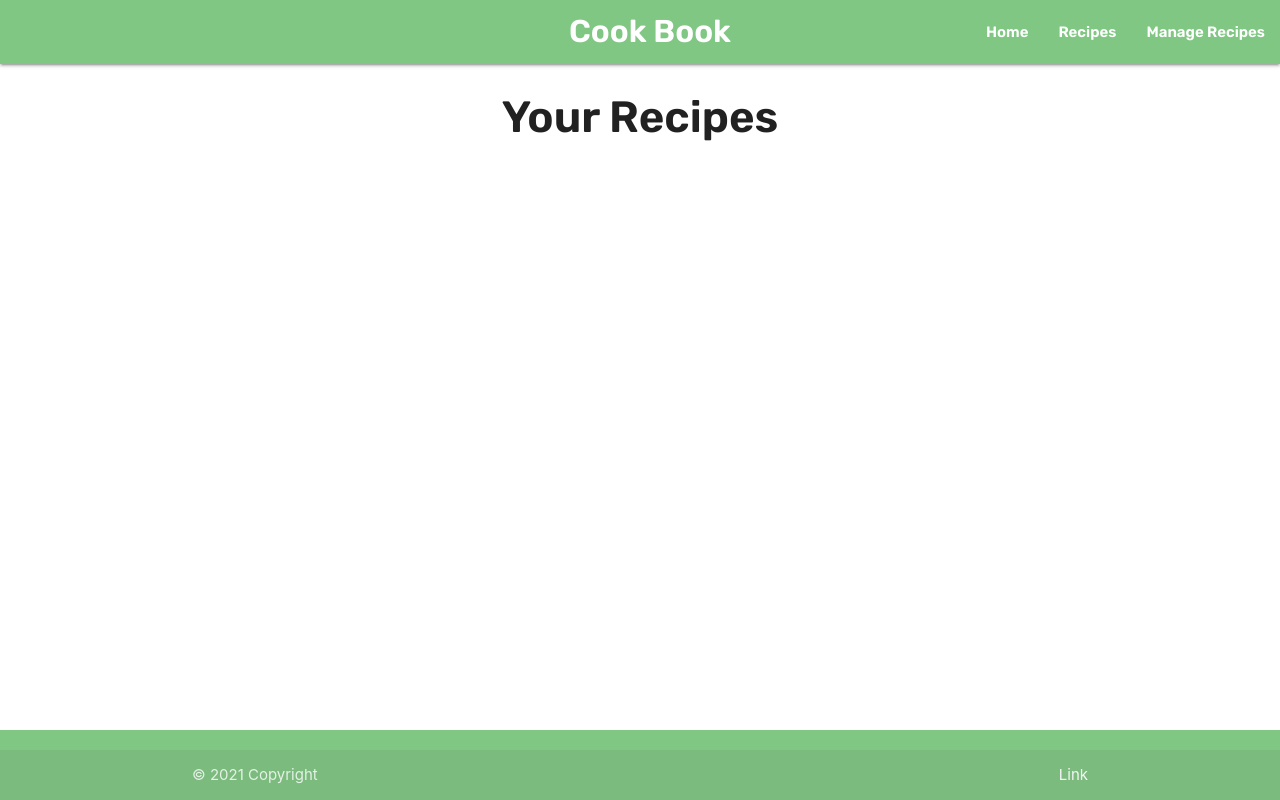
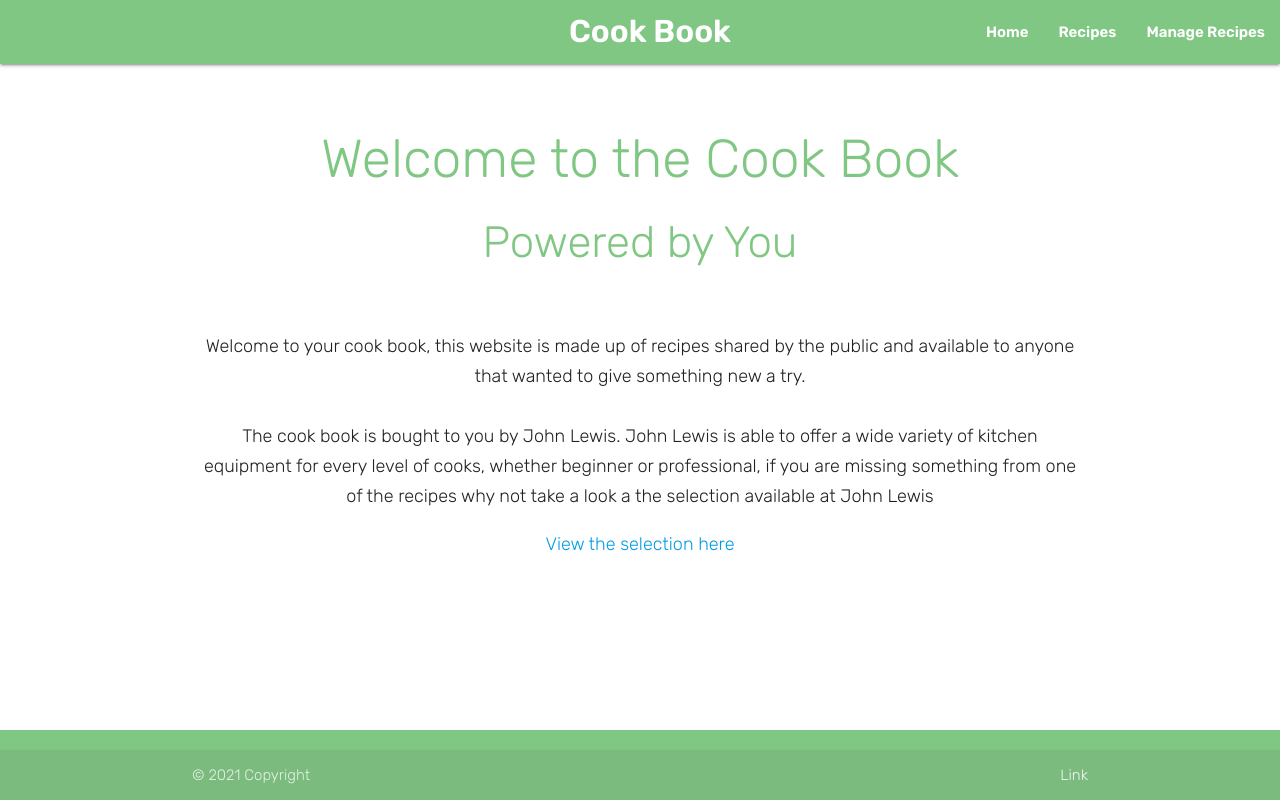
Before and after one commit to Code-Institute-Submissions/Code-Institute-Submissions-SuperGibbon-MS3, a Flask app: page / in a window 1280 px wide. Run offline with Flask 2, Linux system fonts and the light colour scheme; data that the repository does not hold is empty; some libraries are stand-ins or nearby versions.

Commit message:
Add home.html, links added to navbar, style added

```diff
--- a/app.py
+++ b/app.py
@@ -18,6 +18,10 @@ mongo = PyMongo(app)
 
 
 @app.route("/")
+def go_home():
+    return render_template("home.html")
+
+
 @app.route("/get_recipes")
 def get_recipes():
     recipes = mongo.db.recipes.find()
--- a/static/css/style.css
+++ b/static/css/style.css
@@ -1,6 +1,14 @@
+body {
+    font-family: 'Rubik', sans-serif;
+}
+
 .title-font {
-    font-family: 'Rubik', sans-serif;
     font-weight: 600;
+}
+
+.par-text {
+    line-height: 30px;
+    font-size: 120%;
 }
 
 .brand-logo {
@@ -11,6 +19,14 @@
     max-width: 80%;
 }
 
+.home-title {
+    margin-top: 30px;
+}
+
+.home-info {
+    margin-top: 30px;
+}
+
 footer {
     position: fixed;
     bottom: 0;
--- a/templates/base.html
+++ b/templates/base.html
@@ -18,19 +18,19 @@
     <header>
         <nav class="nav-extended">
             <div class="nav-wrapper green lighten-2 title-font">
-                <a href="{{ url_for('get_recipes') }}" class="brand-logo center">Cook Book</a>
+                <a href="{{ url_for('go_home') }}" class="brand-logo center">Cook Book</a>
                 <a href="#" data-target="mobile-demo" class="sidenav-trigger"><i class="material-icons">menu</i></a>
                 <ul class="right hide-on-med-and-down">
-                    <li><a href="{{ url_for('get_recipes') }}">Home</a></li>
-                    <li><a href="#">Recipes</a></li>
+                    <li><a href="{{ url_for('go_home') }}">Home</a></li>
+                    <li><a href="{{ url_for('get_recipes') }}">Recipes</a></li>
                     <li><a href="#">Manage Recipes</a></li>
                 </ul>
             </div>
         </nav>
 
         <ul class="sidenav" id="mobile-demo">
-            <li><a href="{{ url_for('get_recipes') }}">Home</a></li>
-            <li><a href="#">Recipes</a></li>
+            <li><a href="{{ url_for('go_home') }}">Home</a></li>
+            <li><a href="{{ url_for('get_recipes') }}">Recipes</a></li>
             <li><a href="#">Manage Recipes</a></li>
         </ul>
     </header>
--- /dev/null
+++ b/templates/home.html
@@ -0,0 +1,23 @@
+{% extends "base.html" %}
+{% block content %}
+
+<div class="container">
+    <div class="row">
+        <div class="col s12 center home-title">
+            <h2 class="title.text green-text text-lighten-2">Welcome to the Cook Book</h2>
+            <h3 class="title.text green-text text-lighten-2">Powered by You</h3>
+        </div>
+        <div class="col s12 home-info center">
+            <p class="par-text">
+                Welcome to your cook book, this website is made up of recipes shared by the public and available to anyone
+                that wanted to give something new a try.
+                <br><br>
+                The cook book is bought to you by John Lewis. John Lewis is able to offer a wide variety of kitchen equipment
+                for every level of cooks, whether beginner or professional, if you are missing something from one of the recipes why not take a look a the selection available at John Lewis
+            </p>
+            <a class="par-text" href="https://www.johnlewis.com/browse/home-garden/view-all-kitchen-utensils/_/N-dvb">View the selection here</a>
+        </div>
+    </div>
+</div>
+
+{% endblock %}
```
